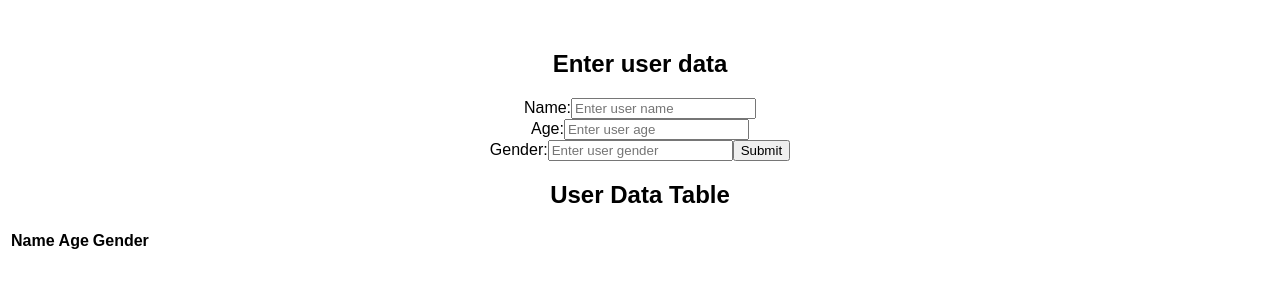
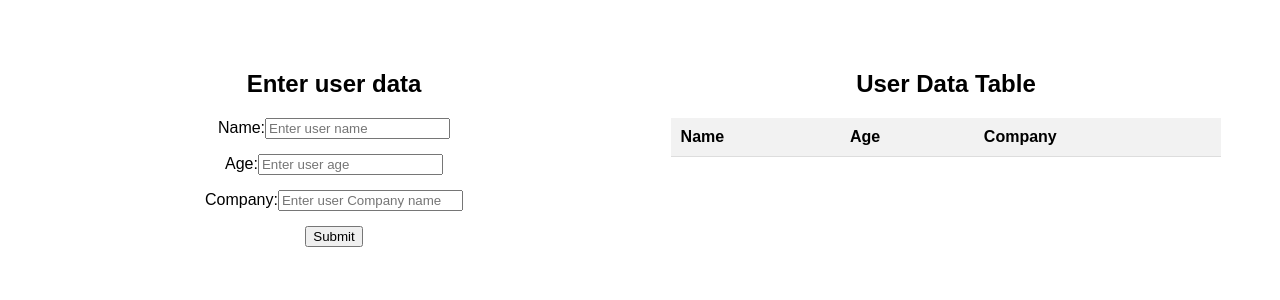
Before and after one commit to Priyanka1g/React_Concepts, a React (Create React App) app: page / in a window 1280 px wide. Shown: the top 300 px of the page. Built offline with nearby package versions, Linux system fonts and the light colour scheme.

Commit message:
Add a button for submiiting the data and table for showing the users data'

```diff
--- /dev/null
+++ b/src/components/FormData.css
@@ -0,0 +1,32 @@
+.form-container {
+    display: flex;
+    justify-content: space-around;
+    margin: 20px;
+  }
+
+  .form-inputs {
+    width: 45%;
+  }
+
+  .form-group {
+    margin-bottom: 15px;
+  }
+
+  .user-table {
+    width: 45%;
+  }
+
+  table {
+    width: 100%;
+    border-collapse: collapse;
+  }
+
+  th, td {
+    padding: 10px;
+    text-align: left;
+    border-bottom: 1px solid #ddd;
+  }
+
+  th {
+    background-color: #f2f2f2;
+  }
--- a/src/components/FormData.js
+++ b/src/components/FormData.js
@@ -1,40 +1,53 @@
 import React, { useState } from 'react'
 import { useEffect } from 'react';
+import './FormData.css'
 export default function FormData() {
   // intially the object is empty for all the field
-  const[data, setData] = useState({name:'', age:'', gender:''})
+  const [data, setData] = useState({ name: '', age: '', company: '' })
   //for storing the data of every time use renter
-  const[user, setUser] = useState([]);
+  const [user, setUser] = useState([]);
 
-  const changeHandler = (event)=>{
-    setData({...data, [event.target.name]:event.target.value})
+  // useEffect(() => {
+  //   if (data.name && data.age && data.company) {
+  //     setUser([...user, ]);
+  //   }
+  // }, [data]);
+
+  const changeHandler = (event) => {
+    setData({ ...data, [event.target.name]: event.target.value })
     console.log(data);
   }
-  useEffect(() => {
-    if (data.name && data.age && data.gender) {
+  const submitHandler = () => {
     setUser([...user, data]);
+    setData({ name: '', age: '', company: '' })
   }
-  }, [data]);
+  return (
+    <div className="form-container">
+      <div className="form-inputs">
 
-  return (
-    <div>
         <h2>Enter user data</h2>
+        <div className="form-group">
           <label htmlFor="name">Name:</label>
-      <input placeholder='Enter user name' value={data.name} name="name" onChange={changeHandler}></input>
-      <div>
-      <label htmlFor="name">Age:</label>
-      <input placeholder='Enter user age' value={data.age} name="age" onChange={changeHandler}></input>
+          <input placeholder='Enter user name' type='text' id='name' value={data.name} name="name" onChange={changeHandler} required></input>
         </div>
-      <label htmlFor="name">Gender:</label>
-      <input placeholder='Enter user gender' value={data.gender} name="gender" onChange={changeHandler}></input>
-      <button>Submit</button>
+        <div className="form-group">
+          <label htmlFor="age">Age:</label>
+          <input placeholder='Enter user age' type='number' id='age' value={data.age} name="age" onChange={changeHandler} required></input>
+        </div>
+        <div className="form-group">
+          <label htmlFor="company">Company:</label>
+          <input placeholder='Enter user Company name' id='company' type='text' value={data.company} name="company" onChange={changeHandler} required></input>
+        </div>
+        <button onClick={submitHandler}>Submit</button>
+      </div>
+      <div className="user-table">
         <h2>User Data Table</h2>
         <table>
           <thead>
             <tr>
               <th>Name</th>
               <th>Age</th>
-              <th>Gender</th>
+              <th>Company</th>
             </tr>
           </thead>
           <tbody>
@@ -42,11 +55,12 @@ export default function FormData() {
               <tr key={index}>
                 <td>{item.name}</td>
                 <td>{item.age}</td>
-                <td>{item.gender}</td>
+                <td>{item.company}</td>
               </tr>
             ))}
           </tbody>
         </table>
       </div>
+    </div >
   )
 }
```
Lines whose indentation alone changed are shown as unchanged.
